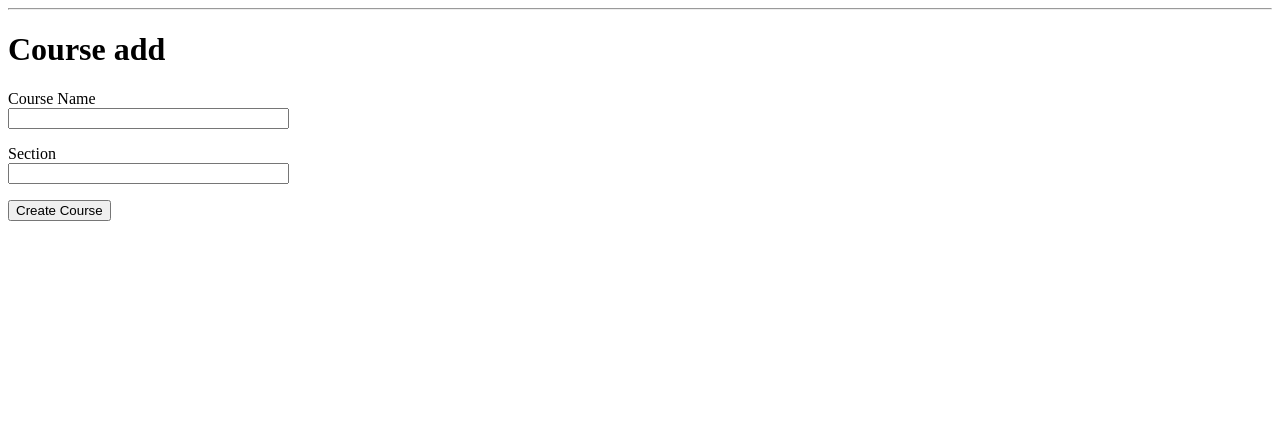
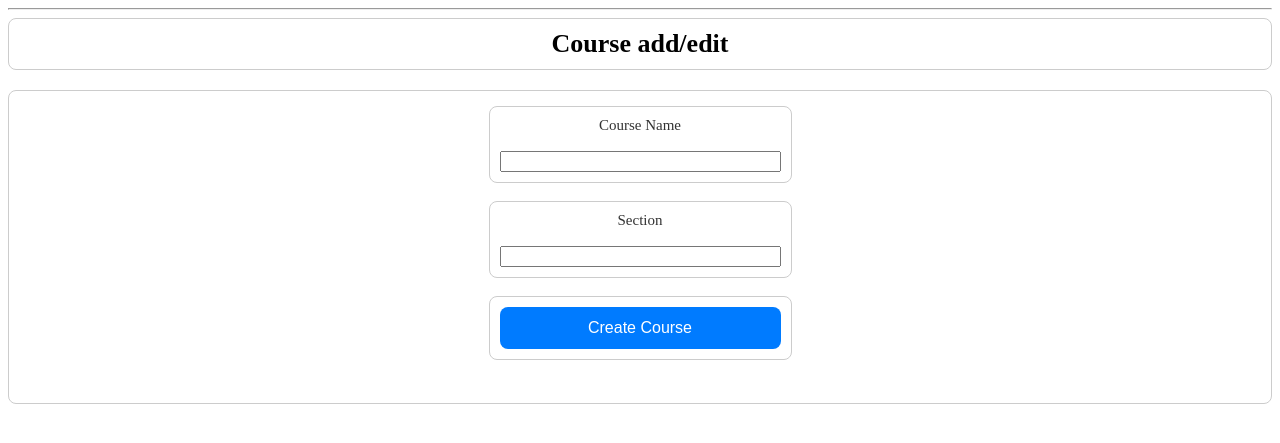
Before and after one commit to addisonschleigh/CMPE131-Project, a Flask app: page /auth/course_add in a window 1280 px wide. Shown: the part 26-469 px from the top of the page. Run offline with Flask 3, Linux system fonts and the light colour scheme.

Commit message:
added course creation test, form stylings, and can successfully delete assignments

```diff
--- a/app/auth/routes.py
+++ b/app/auth/routes.py
@@ -28,11 +28,12 @@ def assignment_add(course_name, section_name):
     if form.validate_on_submit():
         assignment_name = form.name.data
         assignment_points = form.points.data
+        # store a dict including section so deletions can be specific
         assignments_by_course.setdefault(course_name, []).append({
             'name': assignment_name,
-            "points": assignment_points
+            'points': assignment_points,
+            'section': section_name
         })
-        return redirect('/course/' + course_name + '/' + section_name)
-    print(form.errors)
-    print(request.form.get('due_date'))
+        return redirect(url_for('main.feature', course_name=course_name, section_name=section_name))
+
     return render_template('auth/assignment_add.html', form=form, course=course_name, section=section_name)
--- a/app/auth/templates/auth/assignment_add.html
+++ b/app/auth/templates/auth/assignment_add.html
@@ -1,7 +1,7 @@
 {% extends "base.html" %}
 
 {% block content %}
-<h1 class="assignment_add">Create Assignment for {{ course }}, Section {{ section }}</h1>
+<h1 class="assignment-add">Create/Edit Assignment for {{ course }}, Section {{ section }}</h1>
     <div class="assignment-add">
     <form action="" method="POST" novalidate>
         {{ form.hidden_tag() }}
@@ -14,7 +14,7 @@
          <p class="assignment-add"> {{form.points.label}} <br>
             {{form.points(size=32)}}</p>
 
-    <p class="assignment-add">{{form.submit()}}</p>
+    <p class="assignment-add" class="btn-primary">{{form.submit()}}</p>
     </form>
     </div>
 {% endblock %}
--- a/app/auth/templates/auth/course_add.html
+++ b/app/auth/templates/auth/course_add.html
@@ -1,7 +1,7 @@
 {% extends "base.html" %}
 
 {% block content %}
-<h1 class="class_add">Course add</h1>
+<h1 class="class-add">Course add/edit</h1>
     <div class="class-add">
     <form action="" method="POST" novalidate>
         {{ form.hidden_tag() }}
@@ -14,7 +14,7 @@
          <p class="class-add"> {{form.section.label}} <br>
             {{form.section(size=32)}}</p>
 
-    <p class="class-add">{{form.submit()}}</p>
+    <p class="class-add" class="btn-primary">{{form.submit()}}</p>
     </form>
     </div>
 {% endblock %}
--- a/app/auth/templates/auth/login.html
+++ b/app/auth/templates/auth/login.html
@@ -17,7 +17,7 @@
         <p class="login"> {{form.remember_me.label}} <br>
        {{form.remember_me()}}</p>
 
-    <p class="login">{{form.submit()}}</p>
+    <p class="login" class="btn-primary">{{form.submit()}}</p>
     </form>
     </div>
 {% endblock %}
--- a/app/main/routes.py
+++ b/app/main/routes.py
@@ -1,7 +1,7 @@
 from . import main_bp
-from flask import render_template, request
+from flask import render_template, request, flash, redirect, url_for
 from ..forms import LoginForm
-# from ...app import myapp_obj
+from app import db
 from flask import current_app as myapp_obj
 
 from ..models import Course, Assignment
@@ -12,7 +12,7 @@ assignments_by_course = {}
 
 @main_bp.route('/')
 # view functions
-def hello():
+def index():
     return render_template('main/index.html', courses=courses)
 
 @main_bp.route('/course/<course_name>/<section_name>')
@@ -20,7 +20,29 @@ def feature(course_name, section_name):
     course_assignments = assignments_by_course.get(course_name, [])
     return render_template('main/feature.html', course=course_name, section=section_name, assignments=course_assignments)
 
+@main_bp.route('/course/<course_name>/<section_name>/delete', methods=['POST'])
+def delete_course(course_name, section_name):
+    del courses[course_name]
+    return redirect(url_for('.index'))
+
 @main_bp.route('/assignment/<course_name>/<section_name>/<assignment_name>')
 def assignment(course_name, section_name, assignment_name):
     assignment_points = request.args.get('assignment_points', type=int)
     return render_template('main/assignment.html', course=course_name, section=section_name, assignment=assignment_name, points=assignment_points)
+
+@main_bp.route('/assignment/<course_name>/<section_name>/<assignment_name>/delete', methods=['POST'])
+def delete_assignment(course_name, section_name, assignment_name):
+    assignment_list = assignments_by_course.get(course_name, [])
+
+    # Remove the dict matching the assignment name
+    assignments_by_course[course_name] = [
+        a for a in assignment_list if a["name"] != assignment_name
+    ]
+
+    return redirect(url_for('.feature', course_name=course_name, section_name=section_name))
+    '''
+    course_data = assignments_by_course[course_name]
+    assignment_list = course_data[course_data.index(section_name)]
+    assignment_list.remove(assignment_name)
+    return redirect(url_for('.feature', course_name=course_name, section_name=section_name))
+    '''
--- a/app/main/templates/main/assignment.html
+++ b/app/main/templates/main/assignment.html
@@ -2,6 +2,12 @@
 
 {% block content %}
     <h1 class="course">{{course}}, Section {{ section }}</h1>
+    <form method="post" action="{{ url_for('main.delete_assignment', course_name=course, section_name=section, assignment_name=assignment) }}"
+        onsubmit="return confirm('Really delete assignment? This cannot be undone.');">
+        <button type="submit" class="btn btn-danger">Delete Assignment</button>
+    </form>
+    <br>
+
     <h1 class="assignment">Assignment: {{ assignment }} </h1>
     <p class="assignment">Points: {{ points }} </p>
 {% endblock %}
--- a/app/main/templates/main/feature.html
+++ b/app/main/templates/main/feature.html
@@ -2,6 +2,11 @@
 
 {% block content %}
     <h1 class="course">{{course}}, Section {{ section }}</h1>
+    <form method="post" action="{{ url_for('main.delete_course', course_name=course, section_name=section) }}"
+        onsubmit="return confirm('Really delete course? This cannot be undone.');">
+        <button type="submit" class="btn btn-danger">Delete Course</button>
+    </form>
+    <br>
     <a href="/auth/course/{{ course }}/{{ section }}/assignment_add">Add Assignment</a>
     {% if assignments %}
         <p>To Do</p>
--- a/app/static/styles.css
+++ b/app/static/styles.css
@@ -1,9 +1,87 @@
-div.login {
-    color: red;
-    border: solid black;
-    border-radius: 10px;
-    display: inline-block;
-    width: auto;
+.login, .class-add, .assignment-add {
+    display: flex;
+    flex-direction: column;
+    align-items: center;
+}
+
+/* Login card */
+.login-container,
+.course-container,
+.assignment-container {
+    width: 380px;
+    padding: 25px;
+    margin: 40px auto;
+    background: #ffffff;
+    border-radius: 12px;
+    box-shadow: 0 4px 15px rgba(0, 0, 0, 0.1);
+}
+
+/* Headings like "Sign in" */
+h1.login, h1.class-add, h1.assignment-add {
+    text-align: center;
+    margin-bottom: 20px;
+    font-size: 26px;
+    font-weight: bold;
+}
+
+/* Form spacing */
+p.login, p.class-add, h1.assignment-add {
+    width: 100%;
+    margin-bottom: 18px;
+    color: #333;
+    font-size: 15px;
+}
+
+/* Inputs from WTForms */
+.login, .class-add, .assignment-add input[type="text"],
+.login, .class-add, .assignment-add input[type="password"],
+.login, .class-add, .assignment-add input[type="number"],
+.login, .class-add, .assignment-add input[type="datetime-local"] {
+    width: 100%;
+    padding: 10px;
+    border-radius: 8px;
+    border: 1px solid #ccc;
+    font-size: 15px;
+    margin-top: 5px;
+    box-sizing: border-box;
+}
+
+/* Submit button */
+.login input[type="submit"] {
+    width: 100%;
+    padding: 12px;
+    border-radius: 8px;
+    background: #007bff;
+    color: white;
+    border: none;
+    font-size: 16px;
+    cursor: pointer;
+}
+
+.class-add input[type="submit"] {
+    width: 100%;
+    padding: 12px;
+    border-radius: 8px;
+    background: #007bff;
+    color: white;
+    border: none;
+    font-size: 16px;
+    cursor: pointer;
+}
+
+.assignment-add input[type="submit"] {
+    width: 100%;
+    padding: 12px;
+    border-radius: 8px;
+    background: #007bff;
+    color: white;
+    border: none;
+    font-size: 16px;
+    cursor: pointer;
+}
+
+.login .class-add, .assignment-add input[type="submit"]:hover {
+    background: #0069d9;
 }
 
 .classes{
--- a/app/templates/base.html
+++ b/app/templates/base.html
@@ -1,7 +1,7 @@
 <html>
     <head>
         <title>LearnQuest</title>
-        <link rel="stylesheet" href="../static/styles.css">
+        <link rel="stylesheet" href="{{ url_for('static', filename='styles.css') }}">
     </head>
     <body>
         <nav>
```
Also changed, not shown: tests/unit/unit_test.py (added, +49 -0 lines), tests/__init__.py (added), tests/unit/__init__.py (added).
